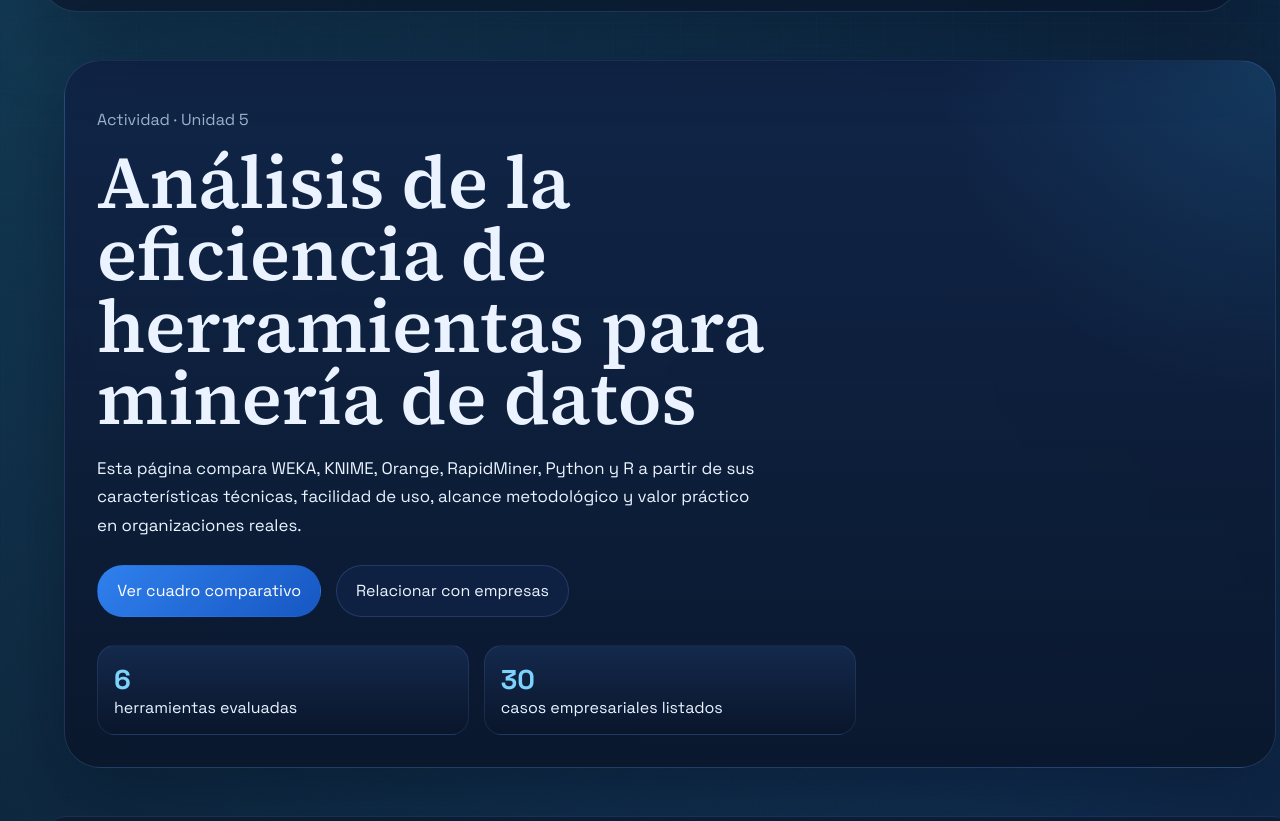
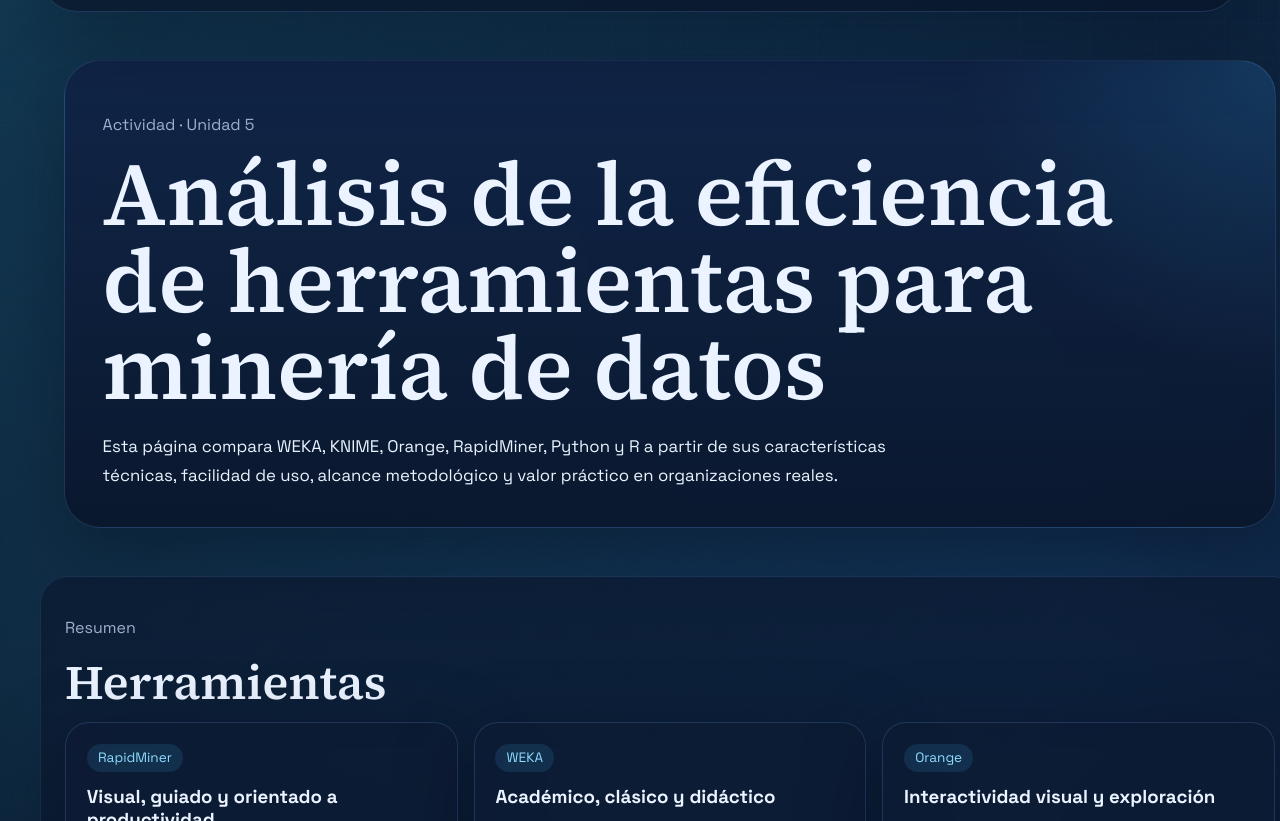
Before and after one commit to andresm-data/edu-mineria_de_datos_u5, a plain HTML site: page index.html in a window 1280 px wide. Shown: the part 79-900 px from the top of the page. Drawn offline with Linux system fonts and the light colour scheme.

Commit message:
index.html - Se ajusta estructura del título

```diff
--- a/index.html
+++ b/index.html
@@ -38,20 +38,6 @@
             características técnicas, facilidad de uso, alcance metodológico y valor práctico en
             organizaciones reales.
           </p>
-          <div class="hero-actions">
-            <a class="button primary" href="#comparativa">Ver cuadro comparativo</a>
-            <a class="button secondary" href="#empresas">Relacionar con empresas</a>
-          </div>
-          <ul class="hero-metrics" aria-label="Resumen rápido">
-            <li>
-              <strong>6</strong>
-              <span>herramientas evaluadas</span>
-            </li>
-            <li>
-              <strong>30</strong>
-              <span>casos empresariales listados</span>
-            </li>
-          </ul>
         </div>
       </section>
 
--- a/styles.css
+++ b/styles.css
@@ -168,7 +168,7 @@
 }
 
 .hero-copy {
-    padding: 2rem;
+    padding: 2.35rem;
     border-radius: calc(var(--radius) + 12px);
     background:
         radial-gradient(circle at top right, rgba(56, 189, 248, 0.14), transparent 24%),
@@ -183,23 +183,16 @@
 }
 
 .hero-copy h1 {
-    font-size: clamp(3rem, 5.8vw, 4.8rem);
-    max-width: 18ch;
+    font-size: clamp(3.25rem, 7vw, 6rem);
+    max-width: none;
     text-wrap: balance;
 }
 
 .lede {
-    max-width: 62ch;
+    max-width: 78ch;
     margin: 1.25rem 0 0;
     font-size: 1.05rem;
     line-height: 1.7;
-}
-
-.hero-actions {
-    display: flex;
-    flex-wrap: wrap;
-    gap: 0.9rem;
-    margin-top: 1.6rem;
 }
 
 .button {
@@ -229,27 +222,6 @@
     border-color: var(--line);
 }
 
-.hero-metrics {
-    display: grid;
-    grid-template-columns: repeat(3, minmax(0, 1fr));
-    gap: 0.9rem;
-    margin: 1.75rem 0 0;
-    padding: 0;
-    list-style: none;
-}
-
-.hero-metrics li {
-    padding: 1rem;
-    border-radius: 18px;
-    background: linear-gradient(180deg, rgba(21, 42, 79, 0.95), rgba(10, 22, 43, 0.92));
-    border: 1px solid rgba(121, 169, 255, 0.12);
-}
-
-.hero-metrics strong {
-    display: block;
-    font-size: 1.7rem;
-    color: #7dd3fc;
-}
 
 .section-heading {
     display: grid;
```
